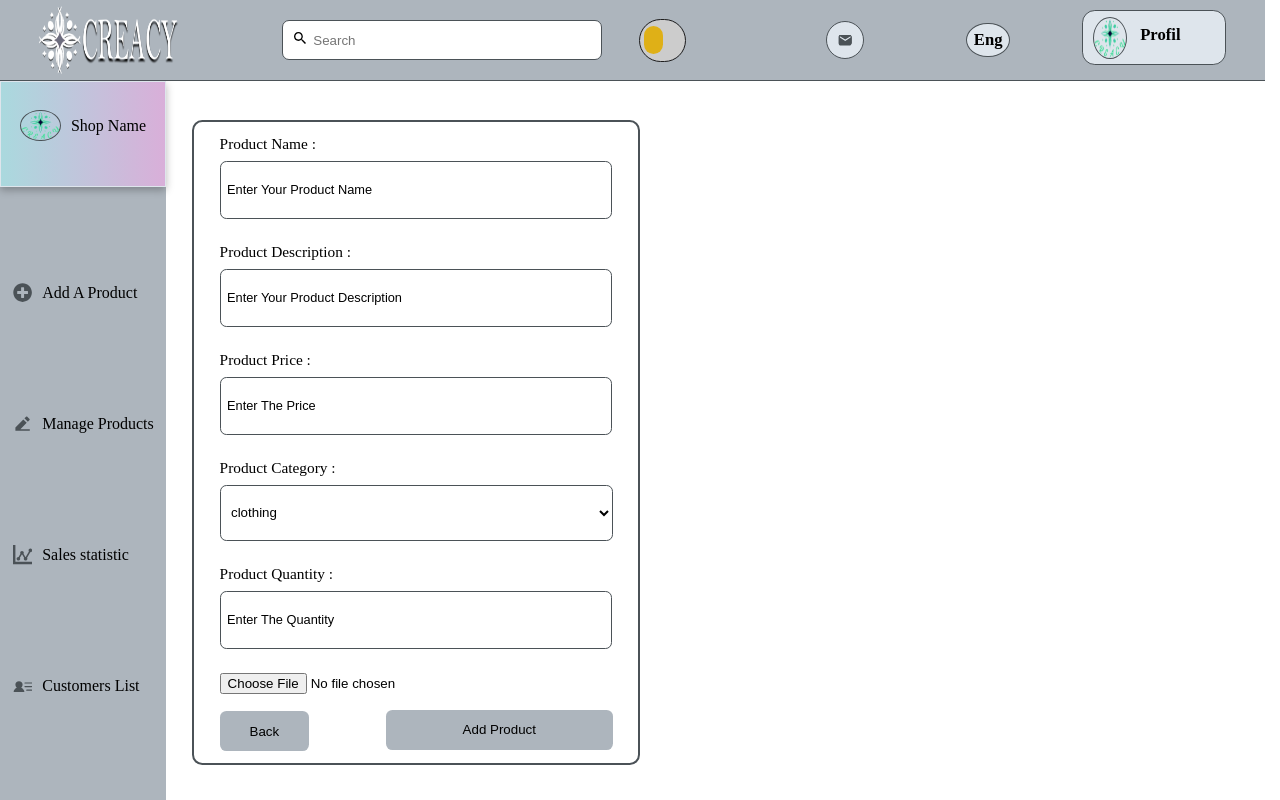
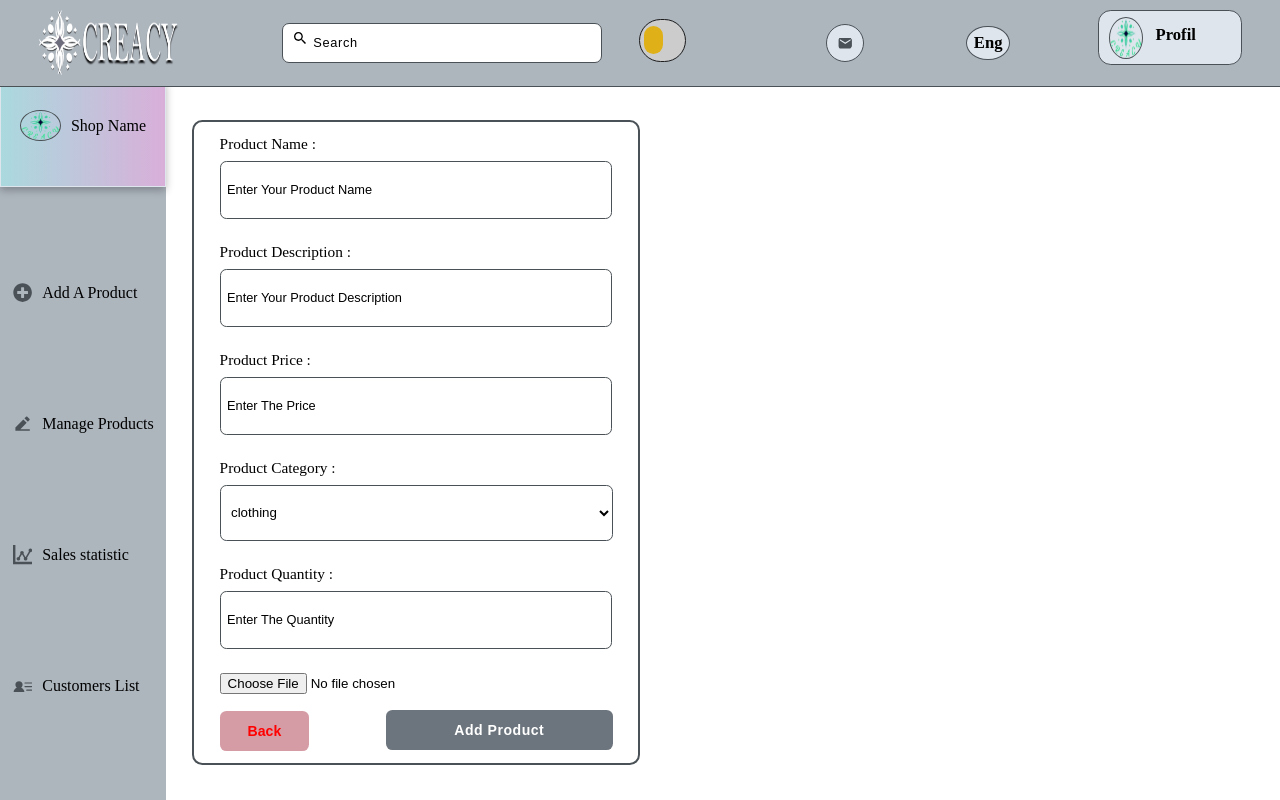
Before and after one commit to selma-lahouali/CREACY-front-end, a React (Vite) app: page /addNewProduct in a window 1280 px wide. Built offline with nearby package versions, Linux system fonts and the light colour scheme.

Commit message:
product-by-id

```diff
--- a/src/components/NavBar/NavBar.css
+++ b/src/components/NavBar/NavBar.css
@@ -1,18 +1,18 @@
 .navBar {
   display: flex;
   gap: 8vw;
-  width: 92.8vw;
+  width: 94vw;
   align-items: center;
   background-color: var(--mediumBleu);
   padding: 0.5vh 3vw;
   border-bottom: 1px solid var(--darkBleu);
   color: var(--fontColor);
-   position: fixed;
-   z-index: 999;
+  position: fixed;
+  z-index: 999;
 }
 .home-logo {
   width: 11vw;
-  height: 9vh;
+  height: 8.6vh;
 }
 .searchBar input {
   width: 25vw;
@@ -24,10 +24,16 @@
   margin-right: 1.5vw;
   background-color: var(--searchBareColor);
 }
+.searchBar  input::placeholder {
+  color: black;
+  font-size: 1vw;
+  letter-spacing: 0.05vw;
+}
 .searchIcon {
   position: absolute;
   left: 22.8vw;
   top: 3.8vh;
+  color: black;
 }
 .searchBar input:focus {
   outline: 1px solid var(--darkBleu);
--- a/src/components/NavBar/NavBar.jsx
+++ b/src/components/NavBar/NavBar.jsx
@@ -15,8 +15,8 @@ const NavBar = () => {
 
   return (
     <>
-      <div className="navBar">
-        <img src={logo} alt="image not found" className="home-logo" />
+       <div className="navBar">
+        <Link to ="/home"> <img src={logo} alt="image not found" className="home-logo" /></Link>
         <form className="searchBar">
           <input
             type="search"
--- a/src/main.jsx
+++ b/src/main.jsx
@@ -12,6 +12,7 @@ import MyShop from "./pages/MyShop/Shop/MyShop.jsx";
 import AddNewProd from "./pages/MyShop/AddNewProd/AddNewProd.jsx";
 import NavBar from "./components/NavBar/NavBar.jsx";
 import ContactUs from "./pages/ContactUs/ContactUs.jsx";
+import SingelProductPage from "./pages/MyShop/SingelProductPage/SingelProductPage.jsx";
 
 const router = createBrowserRouter([
   {
@@ -30,6 +31,11 @@ const router = createBrowserRouter([
         path: "myShop",
         element: <MyShop></MyShop>,
       },
+      {
+        path: "myShop/:_id",
+        element: <SingelProductPage></SingelProductPage>,
+      }
+      ,
       {
         path: "addNewProduct",
         element: <AddNewProd></AddNewProd>,
--- a/src/pages/MyShop/AddNewProd/AddNewProd.css
+++ b/src/pages/MyShop/AddNewProd/AddNewProd.css
@@ -49,17 +49,24 @@
   margin-top: 2vh;
 }
 .add-product-btn {
-  background-color: var(--mediumBleu);
+  background-color: var(--mainBleu);
   border: none;
   border-radius: 0.5vw;
   width: 17.7vw;
+  color: var(--bodyColor);
+  font-size: 1.1vw;
+  font-weight: bold;
+  letter-spacing: 0.04vw;
 }
 .cancel-add-product-btn {
-  background-color: var(--mediumBleu);
+  background-color: rgb(214, 156, 166);
   height: 5vh;
   border: none;
   border-radius: 0.5vw;
   width: 7vw;
   padding-top: -0.2vh;
   margin-top: -0.3vh;
+  color: red;
+  font-size: 1.1vw;
+  font-weight: bold;
 }
--- a/src/pages/MyShop/Shop/MyShop.jsx
+++ b/src/pages/MyShop/Shop/MyShop.jsx
@@ -5,6 +5,7 @@ import axios from "axios";
 import { BiSolidLike } from "react-icons/bi";
 import { RiEdit2Fill } from "react-icons/ri";
 import { Pagination } from "@mui/material";
+import { Link } from "react-router-dom";
 
 const MyShop = () => {
   const [products, setProducts] = useState([]);
@@ -51,6 +52,10 @@ const MyShop = () => {
                   </h4>
                 </div>
               </li>
+
+              <Link to={`/myShop/${product._id}`}>
+                <button>Details</button>
+              </Link>
             </div>
           ))}
         </ul>
--- /dev/null
+++ b/src/pages/MyShop/SingelProductPage/SingelProductPage.css
@@ -0,0 +1,6 @@
+.prod-main{
+    display: flex;
+    position: absolute;
+    top: 15vh;
+    left: 15vw;
+}
--- /dev/null
+++ b/src/pages/MyShop/SingelProductPage/SingelProductPage.jsx
@@ -0,0 +1,52 @@
+import { useEffect, useState } from "react";
+import MyShopSideBar from "../../../components/MyShopSideBar/MyShopSideBar";
+import axios from "axios";
+import { useParams } from "react-router-dom";
+import "./SingelProductPage.css";
+const SingleProductPage = () => {
+  const [singleProduct, setSingleProduct] = useState({});
+  const { _id } = useParams();
+
+  useEffect(() => {
+    // Construct the API endpoint URL with the product ID
+    const apiUrl = `http://localhost:3000/products/${_id}`;
+
+    //get products by id
+    axios
+      .get(apiUrl)
+      .then((res) => {
+        // Update state with the fetched product data
+        setSingleProduct(res.data);
+      })
+      .catch((err) => {
+        console.error(err);
+        console.log("Failed to load product.");
+      });
+  }, [_id]); // Dependency array ensures the effect runs when _id changes
+
+  return (
+    <>
+      <MyShopSideBar />
+      <div className="prod-main">
+        <li className="my-products">
+          {/* Display image */}
+          <img
+            src={singleProduct.image}
+            alt="image not found"
+            className="my-product-image"
+          />
+          <div className="my-product-info">
+            <div className="my-prod-name-price">
+              <h4>{singleProduct.name}</h4>
+              <pattern>{singleProduct.price} $</pattern>
+            </div>
+            <p>Category : {singleProduct.category}</p>
+            <p> Quantity {singleProduct.quantity}</p>
+          </div>
+        </li>
+      </div>
+    </>
+  );
+};
+
+export default SingleProductPage;
--- a/src/pages/Register/Register.css
+++ b/src/pages/Register/Register.css
@@ -105,3 +105,10 @@
   letter-spacing: 0.07vw;
   margin-bottom: 2vh;
 }
+.logintLink a{
+  color: rgb(216, 8, 150);
+}
+.logintLink a:hover{
+  text-decoration: underline 2px solid rgb(125, 22, 74);
+  color: rgb(255, 42, 149);
+}
```
